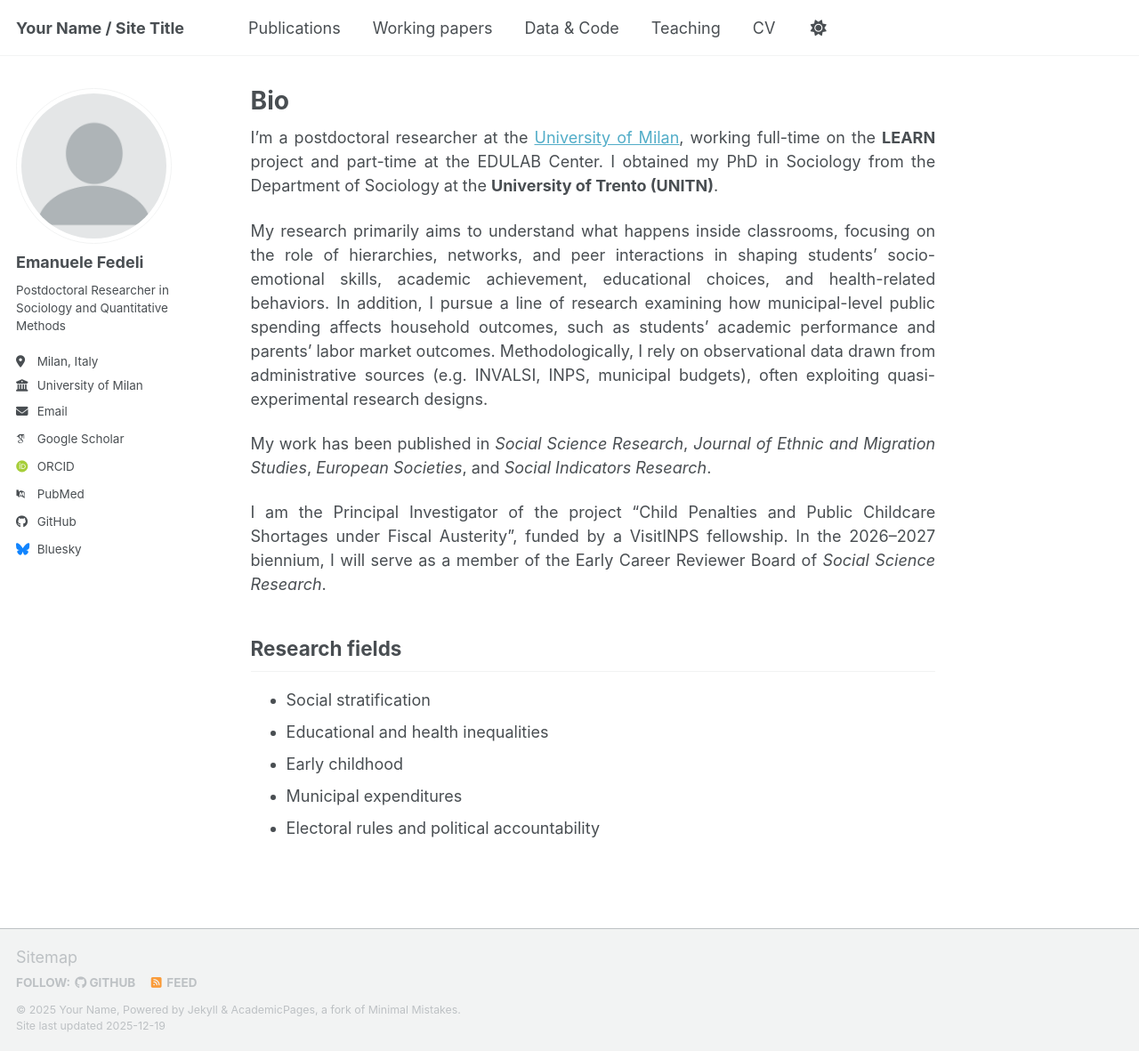
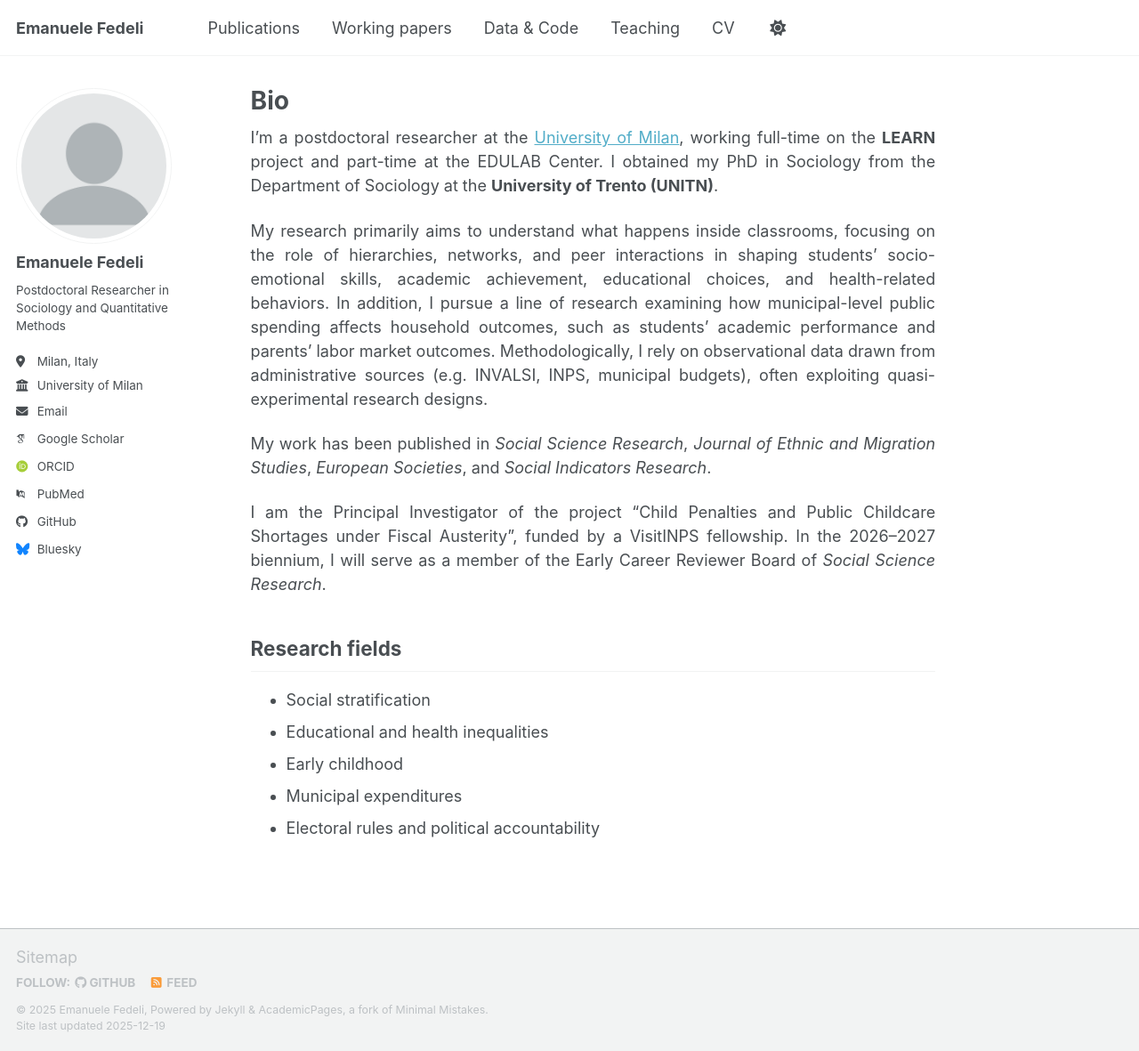
Before and after one commit to emanuelefedeli/emanuelefedeli.github.io, a Jekyll site: the page built from _pages/about.md, in a window 1280 px wide and 1181 px high. Shown: the whole window at 89% size. Built offline with Jekyll 4.4.1, drawn with Linux system fonts in a browser that asks for light colours; some web fonts are replaced; a script bundle is joined from its source files by our own code; library files that are not in the unit come from our copies; some of the changed lines change nothing that is shown.

Commit message:
Update _config.yml

```diff
--- a/_config.yml
+++ b/_config.yml
@@ -8,15 +8,15 @@
 
 # Basic Site Settings
 locale                   : "en-US"
-site_theme               : "default" # Currently available options are "default", "air"
-title                    : "Your Name / Site Title"
+site_theme               : "default"
+title                    : "Emanuele Fedeli"
 title_separator          : "-"
-name                     : &name "Your Name"
-description              : &description "Your Name's academic portfolio"   # Update this with a general description of your site, this is the default if not overridden by a page
-url                      : https://academicpages.github.io # The base hostname & protocol for your site e.g. "https://[your GitHub username].github.io",
-                                                           # or if you already have some other page hosted on Github then use "https://[your GitHub username].github.io/[Your Repo Name]"
-baseurl                  : "" # the subpath of your site, e.g. "/blog"
-repository               : "academicpages/academicpages.github.io"
+name                     : &name "Emanuele Fedeli"
+description              : &description "Postdoctoral Researcher in Sociology and Quantitative Methods"
+url                      : https://emanuelefedeli.github.io
+baseurl                  : ""
+repository               : "emanuelefedeli/emanuelefedeli.github.io"
+
 
 # Site Author - The following control what appear as part of the author content on the side bar.
 #               If a field is blank the icon and link will not appear, otherwise it will be shown.
```
